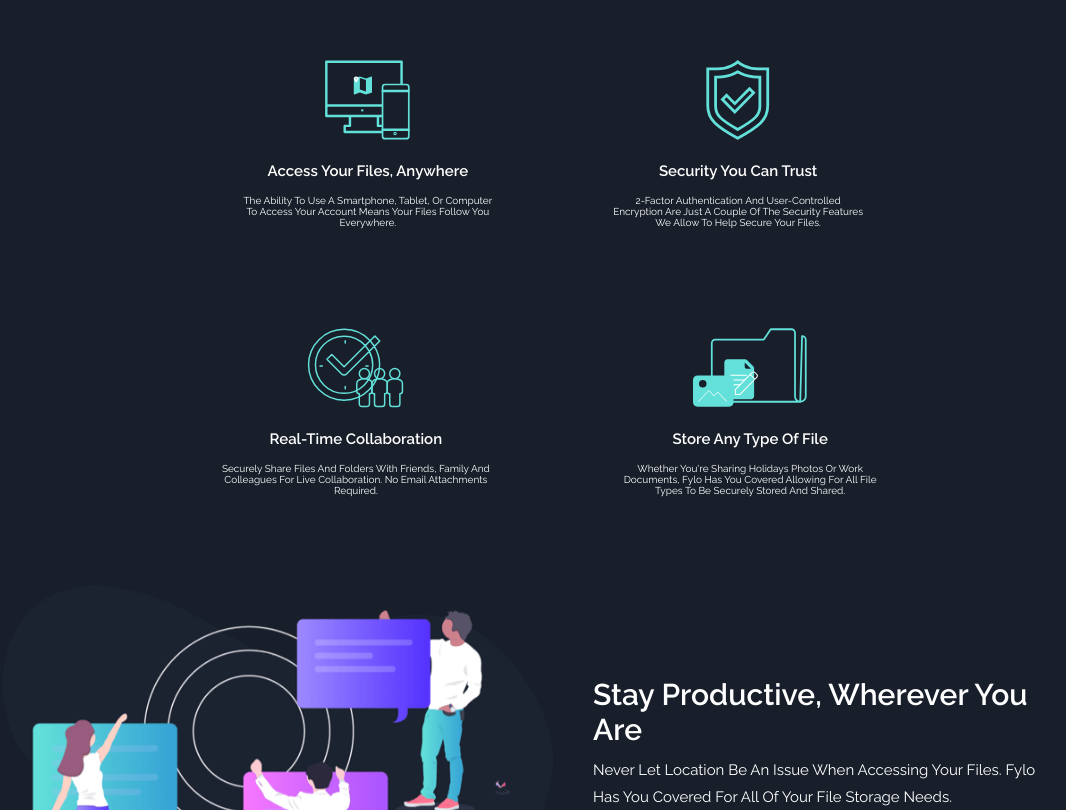
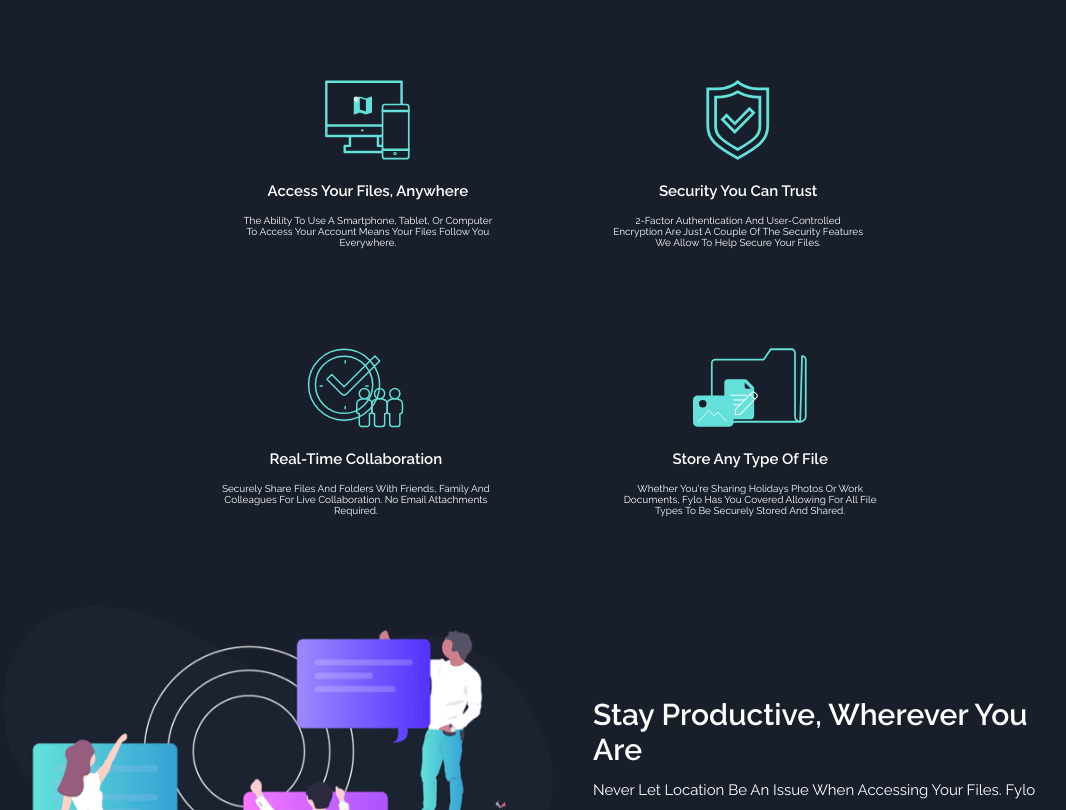
Before and after one commit to bahati7/fylo-dark-theme-landing-page-master, a plain HTML site: page index.html in a window 1280 px wide. Shown: the part 1246-2056 px from the top of the page, without its empty margins (87-1153 px from the left). Drawn offline with Linux system fonts and the light colour scheme.

Commit message:
Update style.css

```diff
--- a/css/style.css
+++ b/css/style.css
@@ -138,7 +138,7 @@ div#img-growtop{
 }
 
 .grid{
-    padding-top: 0;
+    padding-top: 2rem;
     display: flex;
     flex-direction: column;
     align-items: center;
```
